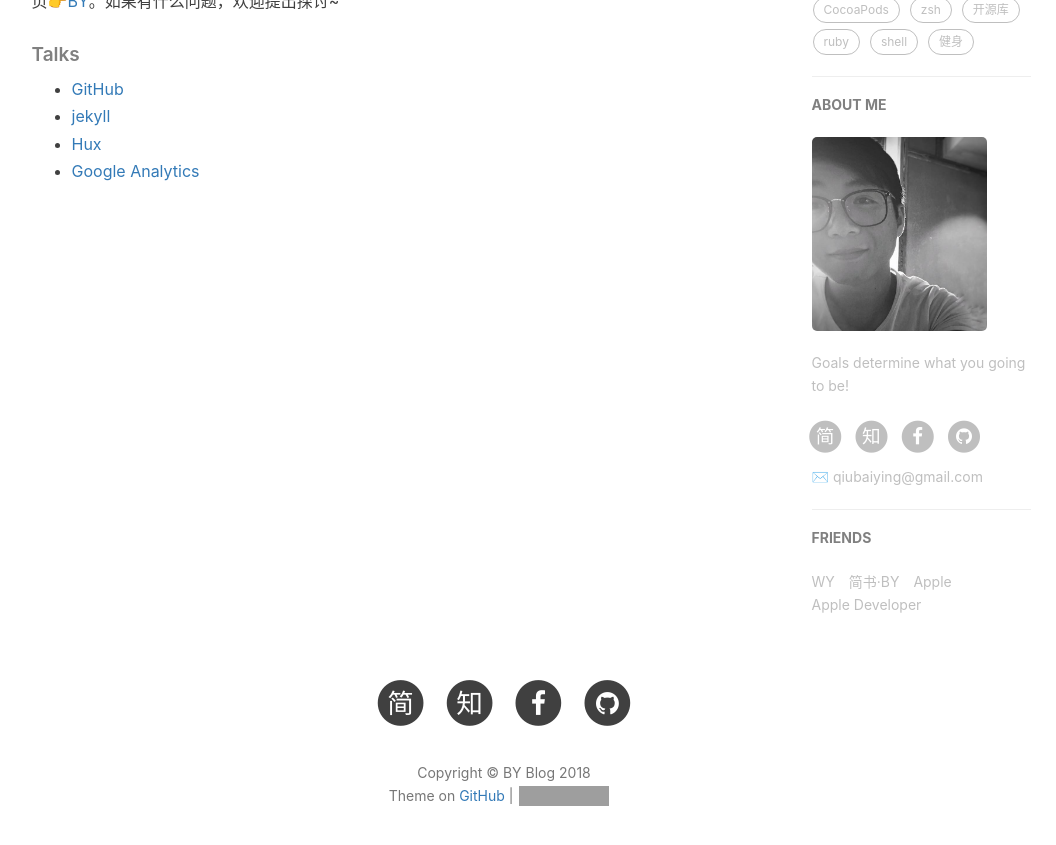
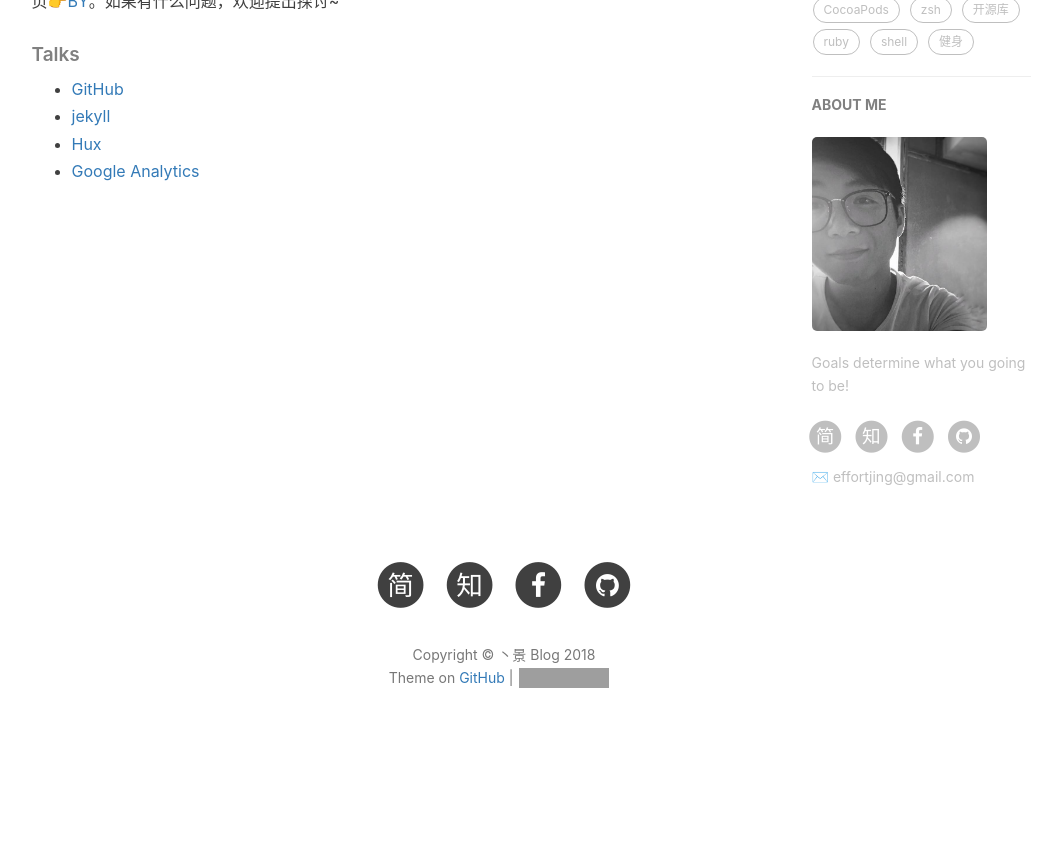
Before and after one commit to liujingzhou-old/liujingzhou.github.io, a Jekyll site: the page built from about.html, in a window 1280 px wide and 900 px high, scrolled down 713 px. Shown: the top 845 px of the window, without its empty margins (136-1192 px from the left). Built offline with Jekyll 4.4.1, drawn with Linux system fonts in a browser that asks for light colours; nearby versions of some CDN libraries; comment, search, counter and statistics services are not loaded; after the commit the page ends 1495 px from its top, so only the background shows below that; grey boxes are pictures that could not be loaded.

Commit message:
no message

```diff
--- a/_config.yml
+++ b/_config.yml
@@ -1,13 +1,13 @@
 # Site settings
-title: BY Blog
-SEOTitle: 丶景的博客 | BY Blog
+title: 丶景 Blog
+SEOTitle: 丶景的博客
 header-img: img/post-bg-desk.jpg
-email: qiubaiying@gmail.com
+email: effortjing@gmail.com
 description: "Every failure is leading towards success."
-keyword: "BY, BY Blog, 柏荧的博客, qiubaiying, 邱柏荧, iOS, Apple, iPhone"
+keyword: "丶景, 丶景 Blog, 丶景的博客, liujingzhou, iOS, Xcode, iPhone"
 url: "https://liujingzhou.github.io/"          # your host, for absolute URL
 baseurl: ""      # for example, '/blog' if your blog hosted on 'host/blog'
-github_repo: "https://github.com/qiubaiying/qiubaiying.github.io.git" # you code repository
+github_repo: "https://github.com/liujingzhou/liujingzhou.github.io.git" # you code repository
 
 # Sidebar settings
 sidebar: true                           # whether or not using Sidebar.
@@ -19,8 +19,8 @@ sidebar-avatar: /img/about-BY-gentle.jpg      # use absolute URL, seeing it's us
 # SNS settings
 RSS: false
 # weibo_username:     qiubaiying
-zhihu_username:     qiubaiying
-github_username:    qiubaiying
+zhihu_username:     丶景
+github_username:    liujingzhou
 facebook_username:  baiying.qiu.7
 jianshu_username:   e71990ada2fd
 #twitter_username:   qiubaiying
@@ -78,7 +78,7 @@ ba_track_id: b50bf2b12b5338a1845e33832976fd68
 
 # Google Analytics
 ga_track_id: 'UA-90855596-1'            # Format: UA-xxxxxx-xx
-ga_domain: qiubaiying.top               # 默认的是 auto, 这里我是自定义了的域名，你如果没有自己的域名，需要改成auto
+ga_domain: auto               # 默认的是 auto, 这里我是自定义了的域名，你如果没有自己的域名，需要改成auto
 
 
 
@@ -97,18 +97,18 @@ service-worker: true
 
 
 # Friends
-friends: [
-    {
-        title: "WY",
-        href: "http://zhengwuyang.com"
-    },{
-        title: "简书·BY",
-        href: "http://www.jianshu.com/u/e71990ada2fd"
-    },{
-        title: "Apple",
-        href: "https://apple.com"
-    },{
-        title: "Apple Developer",
-        href: "https://developer.apple.com/"
-    }
-]
+#friends: [
+#    {
+#        title: "WY",
+#        href: "http://zhengwuyang.com"
+#    },{
+#        title: "简书·BY",
+#        href: "http://www.jianshu.com/u/e71990ada2fd"
+#    },{
+#        title: "Apple",
+#        href: "https://apple.com"
+#    },{
+#        title: "Apple Developer",
+#        href: "https://developer.apple.com/"
+#    }
+#]
```
